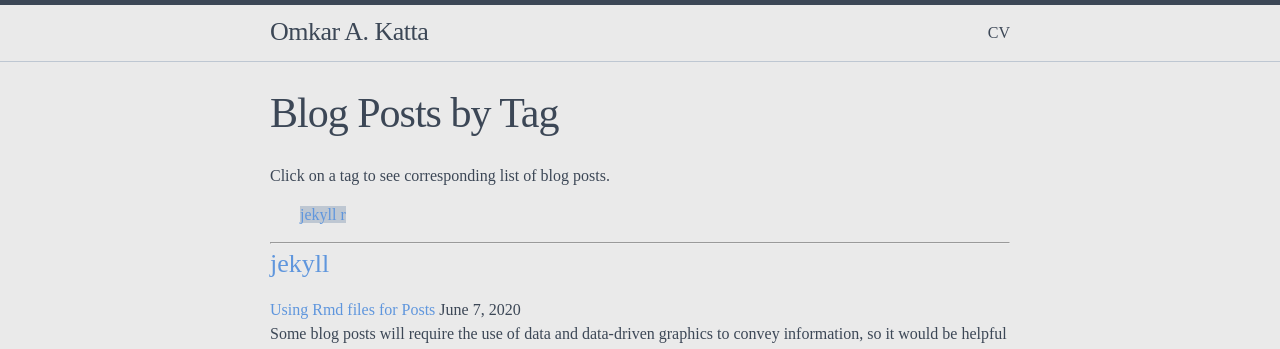
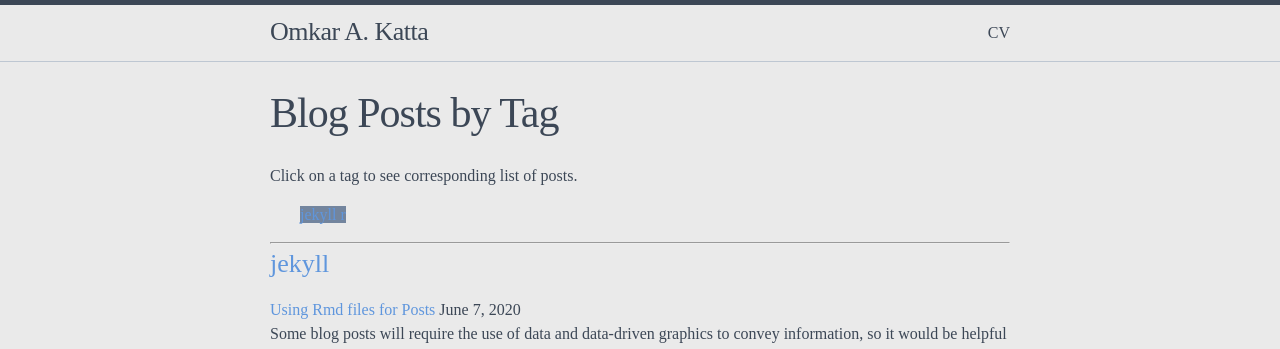
Before and after one commit to omkarakatta/omkarakatta.github.io, a Jekyll site: the page built from pages/postsbytag.md, in a window 1280 px wide. Shown: the top 349 px of the page. Built offline with Jekyll 4.4.1, drawn with Linux system fonts in a browser that asks for light colours; nearby versions of some CDN libraries.

Commit message:
change background

```diff
--- a/_sass/minima/_layout.scss
+++ b/_sass/minima/_layout.scss
@@ -252,4 +252,4 @@
  * Tags
  */
  #tagcloud { font-size:.9em;  }
-.tags li { display:inline; background:$grey-color-light;}
+.tags li { display:inline; background:$grey-color;}
--- a/pages/postsbytag.md
+++ b/pages/postsbytag.md
@@ -4,7 +4,7 @@
 ---
 
 <!-- Reference: https://raw.githubusercontent.com/jokecamp/jokecamp.com/master/tag.md -->
-Click on a tag to see corresponding list of blog posts.
+Click on a tag to see corresponding list of posts.
 
 <ul class = "tags">
 {% for tag in site.tags %}
```
